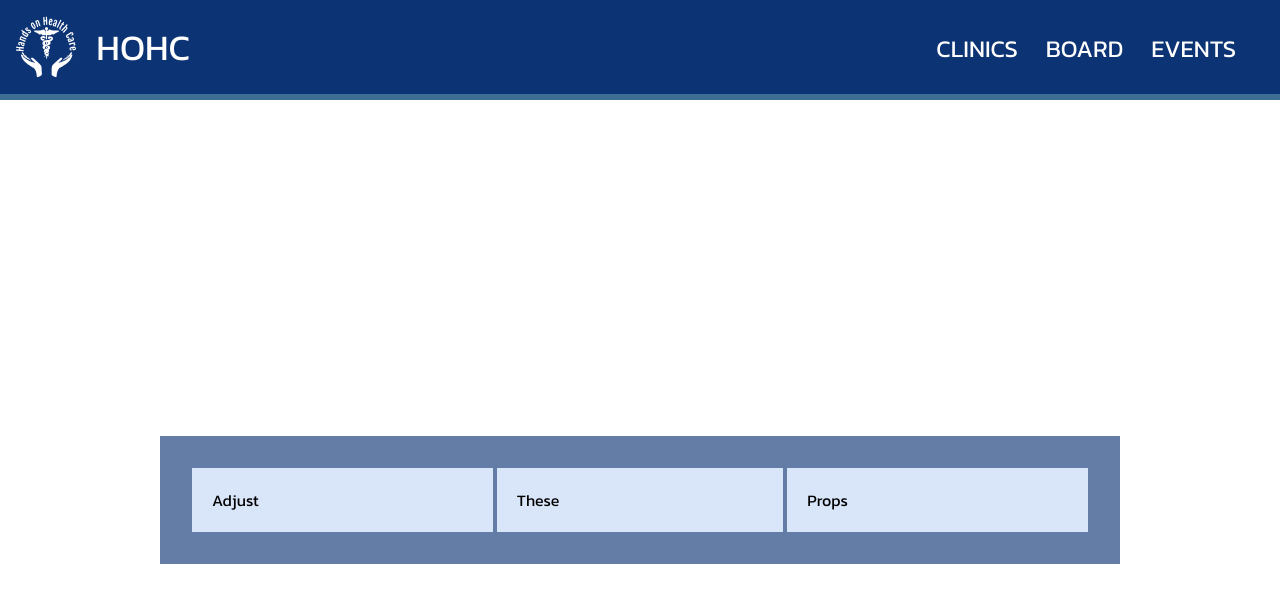
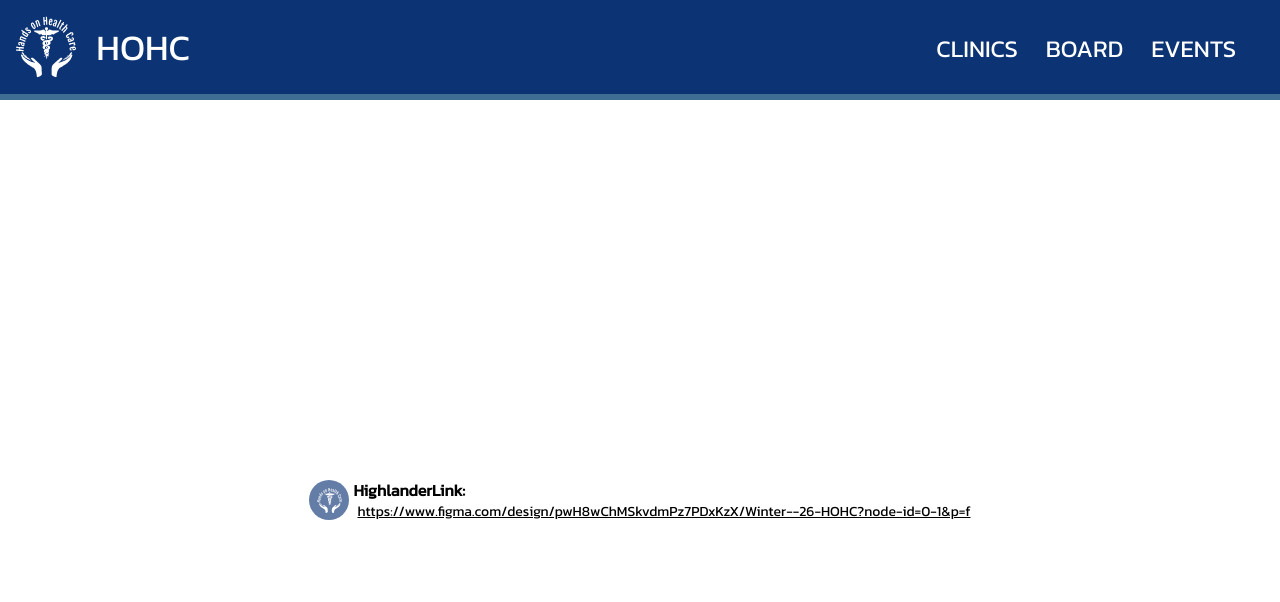
Before and after one commit to acm-ucr/hohc-website, a Next.js app: page / in a window 1280 px wide. Shown: the top 602 px of the page. Built offline with nearby package versions, Linux system fonts and the light colour scheme.

Commit message:
Test out component

```diff
--- a/src/app/page.tsx
+++ b/src/app/page.tsx
@@ -1,9 +1,15 @@
-import Example from "@/components/example";
+//import Example from "@/components/example";
+import Social from "@/components/home/social";
+import imageIcon from "@/public/hohc-logo.svg";
 
 const Home = () => {
   return (
     <div className="flex h-screen w-screen items-center justify-center">
-      <Example text1="Adjust" text2="These" text3="Props" />
+      <Social
+        title="HighlanderLink:"
+        link="https://www.figma.com/design/pwH8wChMSkvdmPz7PDxKzX/Winter--26-HOHC?node-id=0-1&p=f"
+        icon={imageIcon}
+      />
     </div>
   );
 };
--- /dev/null
+++ b/src/components/home/social.tsx
@@ -0,0 +1,24 @@
+import Image, { StaticImageData } from "next/image";
+
+interface Props {
+  title: string;
+  link: string;
+  icon: StaticImageData;
+}
+
+const Social = ({ title, link, icon }: Props) => {
+  return (
+    <div className="flex flex-row">
+      <div className="bg-hohc-blue-500 flex h-10 w-10 items-center justify-center self-center rounded-full">
+        <Image src={icon} alt={title} width={25} height={25} />
+      </div>
+
+      <div className="border-hohc-blue-500 flex flex-col rounded-lg">
+        <div className="pl-1 font-semibold">{title}</div>
+        <div className="pl-2 text-sm underline">{link}</div>
+      </div>
+    </div>
+  );
+};
+
+export default Social;
```
